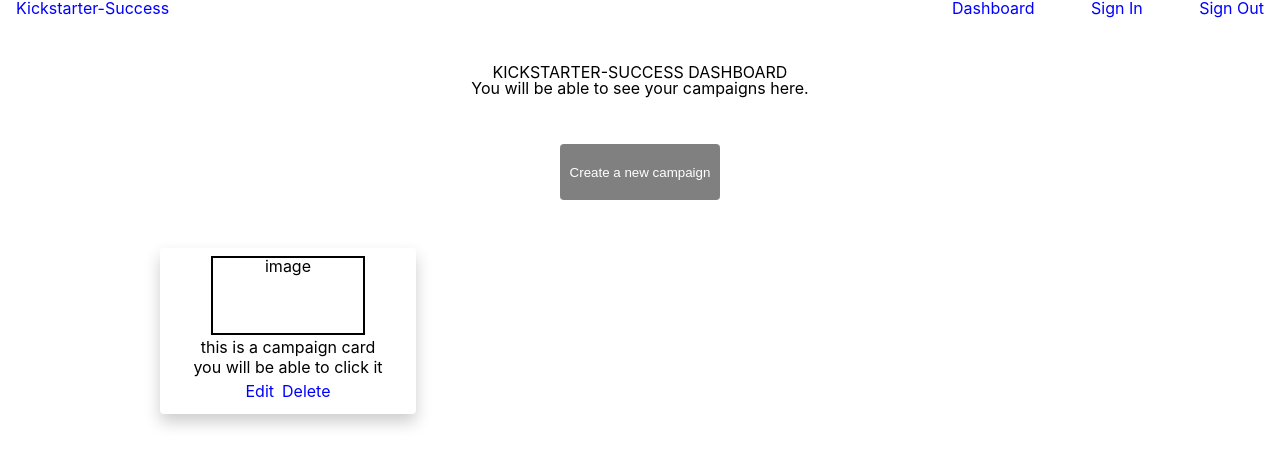
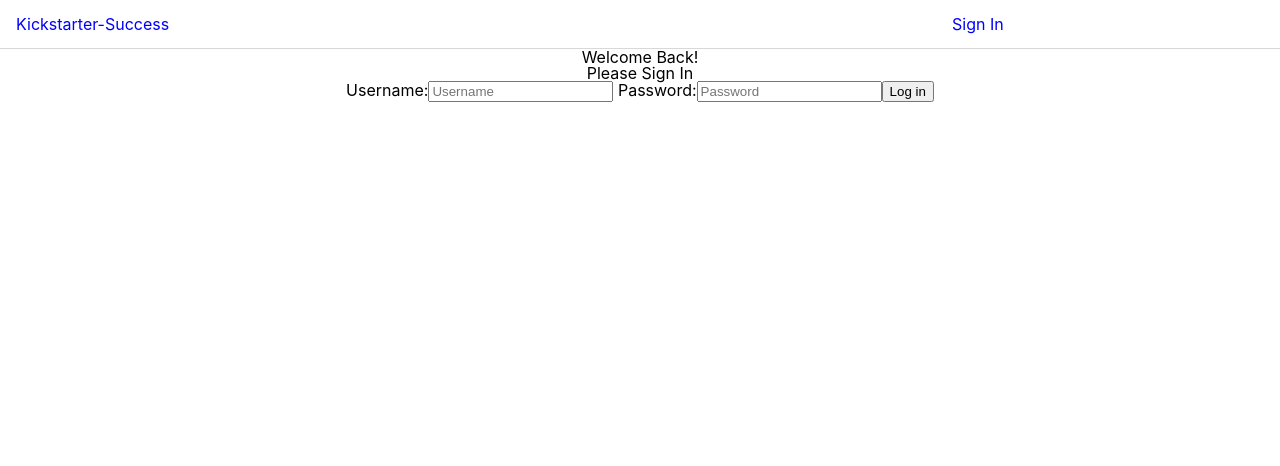
Before and after one commit to Kickstart-Sucess/Front-End, a React (Create React App) app in the folder front-end/: page / in a window 1280 px wide. Shown: the top 466 px of the page. Built offline with nearby package versions, Linux system fonts and the light colour scheme.

Commit message:
login not working, havent started to debug

```diff
--- a/front-end/package.json
+++ b/front-end/package.json
@@ -6,6 +6,7 @@
     "@testing-library/jest-dom": "^4.2.4",
     "@testing-library/react": "^9.5.0",
     "@testing-library/user-event": "^7.2.1",
+    "axios": "^0.20.0",
     "node-sass": "^4.14.1",
     "react": "^16.14.0",
     "react-dom": "^16.14.0",
--- a/front-end/src/App.js
+++ b/front-end/src/App.js
@@ -1,16 +1,21 @@
 import React from 'react';
 import logo from './logo.svg';
 import { Switch, Link, Route } from "react-router-dom"
+import PrivateRoute from "./api/privateRoute"
 import './App.css';
 
 import Header from "./components/Header/Header"
 import Dashboard from "./components/Dashboard/Dashboard"
+import LogIn from "./components/LogIn/LogIn"
 
 function App() {
   return (
     <div className="App">
       <Header />
-      <Dashboard />
+      <Switch>
+        <PrivateRoute exact path="/Dashboard" component={Dashboard} />
+        <Route exact path="/" component={LogIn} />
+      </Switch>
     </div>
   );
 }
--- a/front-end/src/api/axiosWithAuth.js
+++ b/front-end/src/api/axiosWithAuth.js
@@ -7,6 +7,6 @@ export const axiosWithAuth = () => {
         headers: {
             Authorization: token
         },
-        baseURL: "http://localhost:5000/api"
+        baseURL: "https://kickstarter-success-bw.herokuapp.com"
     })
 }
--- a/front-end/src/components/CampaignCard/CampaignCard.scss
+++ b/front-end/src/components/CampaignCard/CampaignCard.scss
@@ -2,7 +2,7 @@
     display: flex;
     flex-direction: column;
     width: 240px;
-    height: 150px;
+    height: auto;
     padding: 8px;
     border-radius: 4px;
     box-shadow: 0 8px 16px 0 rgba(0,0,0,0.2);
@@ -13,13 +13,15 @@
         justify-content: center;
 
         p {
-            margin-top: 4px;
+            margin: 4px 0;
         }
 
         .image-holder {
             margin: 0 auto;
-            width: 150px;
+            padding-top: 16px;
+            width: 100%;
             height: 75px;
+            background-color: rgb(236, 236, 236);
             border: 2px solid black;
         }
     }
--- a/front-end/src/components/Header/Header.js
+++ b/front-end/src/components/Header/Header.js
@@ -5,10 +5,10 @@ import "./Header.scss";
 
 const Header = () => {
 
-//   const signOut = () => {
-//     localStorage.removeItem("token");
-//     window.location.reload("/articles/");
-//   };
+  const signOut = () => {
+    localStorage.removeItem("token");
+    window.location.reload("/Dashboard");
+  };
 
   return (
     <div className="header">
@@ -19,9 +19,20 @@ const Header = () => {
         Kickstarter-Success
       </a>
       <nav className="nav-links">
-        <a href="#">Dashboard</a>
-        <a href="#">Sign In</a>
-        <a href="#">Sign Out</a>
+        {localStorage.getItem("token") ? (
+          <Link className="nav-link" to="/Dashboard">
+            Dashboard
+          </Link>
+        ) : null}
+        {localStorage.getItem("token") ? (
+          <Link className="nav-link" to="/" onClick={signOut}>
+            Sign Out
+          </Link>
+        ) : (
+          <Link className="nav-link" to="/">
+            Sign In
+          </Link>
+        )}
       </nav>
     </div>
   );
--- a/front-end/src/components/Header/Header.scss
+++ b/front-end/src/components/Header/Header.scss
@@ -1,12 +1,12 @@
 .header {
     display: flex;
     justify-content: space-between;
-    padding: 0 16px;
+    padding: 16px 16px;
+    border-bottom: 1px solid rgb(216, 216, 216);
 
+    .nav-links {
+        width: 25%;
+        display: flex;
+        justify-content: space-between;
+    }
 }
-
-.nav-links{
-    width: 25%;
-    display: flex;
-    justify-content: space-between;
-}
--- /dev/null
+++ b/front-end/src/components/LogIn/LogIn.js
@@ -0,0 +1,75 @@
+import React from "react";
+import axios from "axios";
+// import { axiosWithAuth } from "../api/axiosWithAuth.js";
+
+class LogIn extends React.Component {
+  state = {
+    credentials: {
+      username: "",
+      password: ""
+    }
+  };
+
+  handleChange = (e) => {
+    this.setState({
+      credentials: {
+        ...this.state.credentials,
+        [e.target.name]: e.target.value
+      }
+    });
+  };
+
+  login = (e) => {
+    e.preventDefault();
+    axios
+      .post("/api/auth/login", this.state.credentials)
+      .then((res) => {
+        console.log("ko: Login.js: login: res: ", res);
+        window.localStorage.setItem("token", res.data.token);
+        window.localStorage.setItem("userID", res.data.id);
+        this.props.history.push("/Dashboard");
+      })
+      .catch((err) => {
+        if (err.response) {
+          console.error(
+            "Login.js: login failed: response from server: ",
+            err.response.data
+          );
+        } else {
+          console.error("Login.js: login failed: err: ", err);
+        }
+      });
+  };
+
+  render() {
+    return (
+      <div>
+        <h1>Welcome Back!</h1>
+        <h3>Please Sign In</h3>
+        <form onSubmit={this.login}>
+        <label>Username:
+          <input
+            type="text"
+            name="username"
+            placeholder="Username"
+            value={this.state.credentials.username}
+            onChange={this.handleChange}
+          />
+          </label>
+          <label> Password:
+          <input
+            type="password"
+            name="password"
+            placeholder="Password"
+            value={this.state.credentials.password}
+            onChange={this.handleChange}
+          />
+          </label>
+          <button>Log in</button>
+        </form>
+      </div>
+    );
+  }
+}
+
+export default LogIn;
```
Also changed, not shown: front-end/src/Redux/actions/userActions.js (+0 -7 lines), front-end/src/Redux/reducers/userReducer.js (added, +17 -0 lines), front-end/src/Redux/reducers/campaignReducer.js (added), front-end/src/components/LogIn/Login.scss (added), 1 other file (tests, documents, lock files or other folders).
